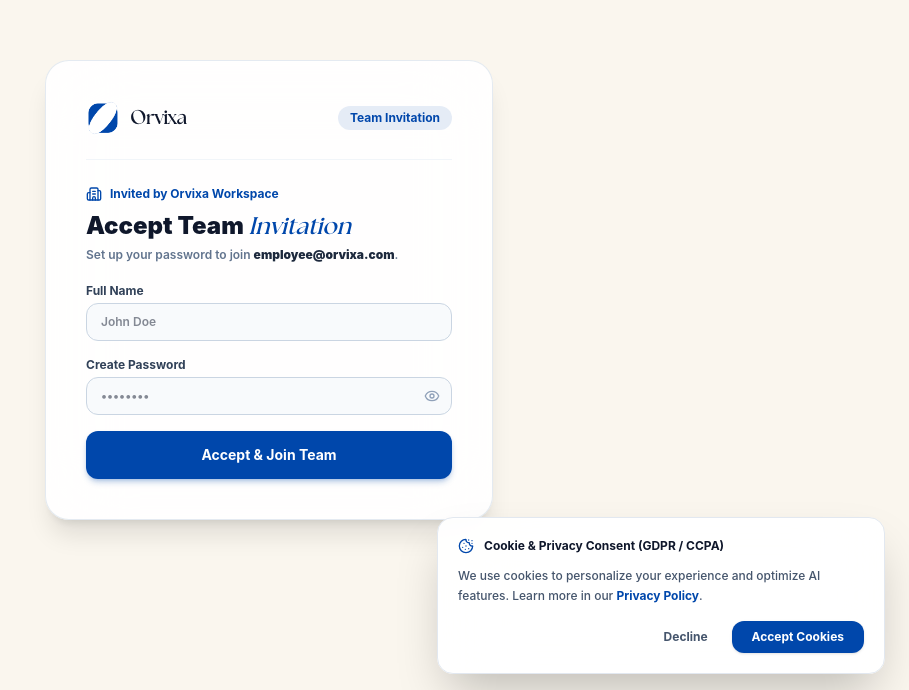
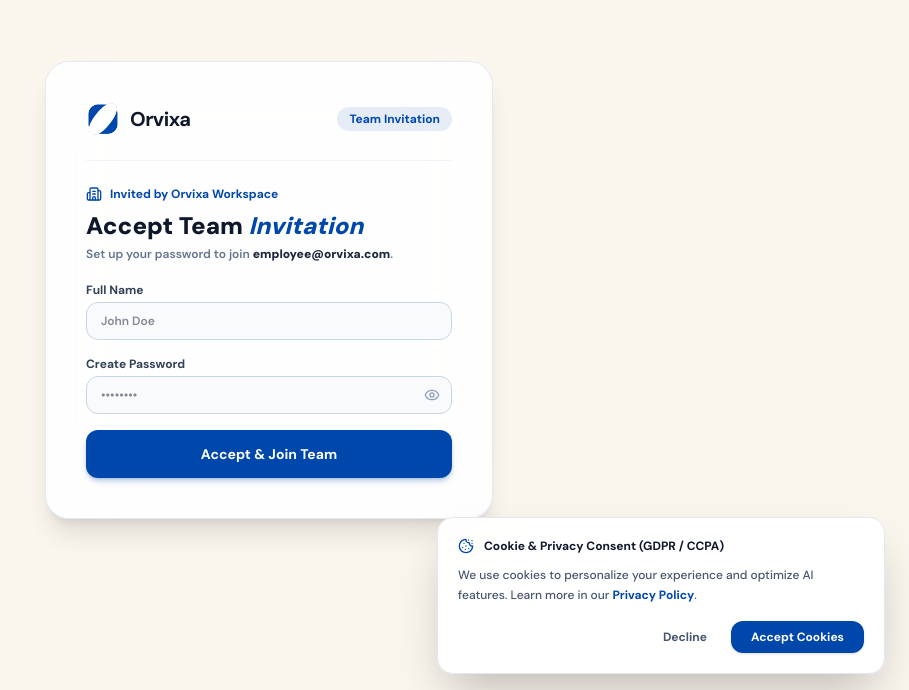
Before and after one commit to sandeepkaveti436-droid/orvixa, a Next.js app: page /invite in a window 1280 px wide. Shown: the part 110-800 px from the top of the page, without its empty margins (371-1280 px from the left). Built offline with nearby package versions, Linux system fonts and the light colour scheme; no server answers.

Commit message:
fonts updated

```diff
--- a/app/dashboard/freelancer/invoices/page.tsx
+++ b/app/dashboard/freelancer/invoices/page.tsx
@@ -423,7 +423,7 @@
                   justify-content: center;
                   background: #0f172a;
                   color: #ffffff;
-                  font-family: 'Plus Jakarta Sans', system-ui, sans-serif;
+                  font-family: 'DM Sans', system-ui, sans-serif;
                 }
                 .spinner {
                   width: 44px;
@@ -538,16 +538,10 @@
 
   return (
     <div className="min-h-screen bg-[#F8FAFC] text-slate-800 pb-16 font-sans">
-      {/* Modern Plus Jakarta Sans Font & Print CSS */}
+      {/* Print CSS */}
       <style
         dangerouslySetInnerHTML={{
           __html: `
-        @import url('https://fonts.googleapis.com/css2?family=Plus+Jakarta+Sans:wght@400;500;600;700;800&display=swap');
-
-        .font-sans, h1, h2, h3, h4, h5, h6, p, span, button, table, td, th {
-          font-family: 'Plus Jakarta Sans', -apple-system, BlinkMacSystemFont, "Segoe UI", Roboto, sans-serif !important;
-        }
-
         @media print {
           body * {
             visibility: hidden !important;
--- a/app/dashboard/freelancer/settings/page.tsx
+++ b/app/dashboard/freelancer/settings/page.tsx
@@ -174,19 +174,6 @@
 
   return (
     <div className="min-h-screen bg-[#F8FAFC] text-slate-800 pb-20 font-sans">
-      {/* Plus Jakarta Sans Google Font */}
-      <style
-        dangerouslySetInnerHTML={{
-          __html: `
-        @import url('https://fonts.googleapis.com/css2?family=Plus+Jakarta+Sans:wght@400;500;600;700;800&display=swap');
-
-        .font-sans, h1, h2, h3, h4, h5, h6, p, span, button, input, select, textarea {
-          font-family: 'Plus Jakarta Sans', -apple-system, BlinkMacSystemFont, "Segoe UI", Roboto, sans-serif !important;
-        }
-      `,
-        }}
-      />
-
       {/* Hidden File Input for Logo */}
       <input
         type="file"
--- a/app/globals.css
+++ b/app/globals.css
@@ -1,8 +1,8 @@
 @import "tailwindcss";
 
 @theme {
-  --font-sans: var(--font-qurova), "Qurova", system-ui, sans-serif;
-  --font-heading: var(--font-the-season), "The Season", Georgia, serif;
+  --font-sans: var(--font-dm-sans), "DM Sans", system-ui, sans-serif;
+  --font-heading: var(--font-dm-sans), "DM Sans", system-ui, sans-serif;
 }
 
 /* Fallback for Tailwind v3 */
@@ -12,7 +12,7 @@
 
 @layer base {
   body {
-    font-family: var(--font-qurova), "Qurova", system-ui, sans-serif;
+    font-family: var(--font-dm-sans), "DM Sans", system-ui, sans-serif;
     @apply bg-slate-50 text-slate-900 antialiased;
   }
 
@@ -21,7 +21,7 @@
   h3,
   h4,
   .font-heading {
-    font-family: var(--font-the-season), "The Season", Georgia, serif;
+    font-family: var(--font-dm-sans), "DM Sans", system-ui, sans-serif;
   }
 }
 
--- a/app/layout.tsx
+++ b/app/layout.tsx
@@ -1,19 +1,11 @@
 import type { Metadata } from "next";
-import localFont from "next/font/local";
+import { DM_Sans } from "next/font/google";
 import "./globals.css";
 import CookieConsent from "@/src/components/CookieConsent";
 
-// Load Montserrat (Normal / Body Font)
-const montserrat = localFont({
-  src: "../public/fonts/Montserrat-Regular.ttf",
-  variable: "--font-montserrat",
-  display: "swap",
-});
-
-// Load The Season (Heading Font)
-const theSeason = localFont({
-  src: "../public/fonts/TheSeasons-Bd.otf",
-  variable: "--font-the-season",
+const dmSans = DM_Sans({
+  subsets: ["latin"],
+  variable: "--font-dm-sans",
   display: "swap",
 });
 
@@ -28,7 +20,7 @@
   children: React.ReactNode;
 }) {
   return (
-    <html lang="en" className={`${montserrat.variable} ${theSeason.variable}`}>
+    <html lang="en" className={dmSans.variable}>
       <body className="bg-white text-slate-900 font-sans antialiased">
         {children}
         <CookieConsent />
--- a/src/components/Features.tsx
+++ b/src/components/Features.tsx
@@ -185,12 +185,10 @@
                     </span>
                   </div>
 
-                  {/* Title (The Season Font) */}
                   <div className="text-[18px] sm:text-[18px] font-bold text-slate-900 mb-3 group-hover:text-[#0047AB] transition-colors">
                     {feature.title}
                   </div>
 
-                  {/* Description (Qurova Normal Font) */}
                   <p className="text-sm font-medium text-slate-600 leading-relaxed mb-6">
                     {feature.description}
                   </p>
--- a/src/components/HeroSection.tsx
+++ b/src/components/HeroSection.tsx
@@ -28,7 +28,6 @@
 
         {/* ================= 2. HEADING ================= */}
         <h1 className="animate-blur-2 text-[24px] sm:text-[32px] md:text-[48px] leading-[1.15] text-slate-900 mb-8 max-w-4xl">
-          {/* Qurova Font for Lines 1 & 2 */}
           <span className="block font-sans font-black tracking-tight">
             Work smarter.
           </span>
@@ -36,7 +35,6 @@
             Organize everything.
           </span>
 
-          {/* The Season Italic Font for Line 3 */}
           <span className="block font-heading italic font-bold pr-2 pb-1 bg-clip-text text-transparent bg-gradient-to-r from-[#0047AB] via-indigo-600 to-purple-600">
             Scale without limits.
           </span>
--- a/src/components/HowItWorks.tsx
+++ b/src/components/HowItWorks.tsx
@@ -117,7 +117,6 @@
             transition={{ staggerChildren: 0.1 }}
             className="text-[20px] sm:text-[32px] font-black leading-[1.15] text-slate-900 mb-6"
           >
-            {/* "How" in Qurova font (font-sans) */}
             <motion.span
               variants={blurWordVariants}
               className="inline-block mr-3 font-sans font-black"
@@ -125,7 +124,6 @@
               How
             </motion.span>
 
-            {/* "Orvixa Works." in The Season font (font-heading italic) */}
             <motion.span
               variants={blurWordVariants}
               className="inline-block font-heading italic pr-2 pb-1 bg-clip-text text-transparent bg-gradient-to-r from-[#0047AB] via-indigo-600 to-purple-600"
```
